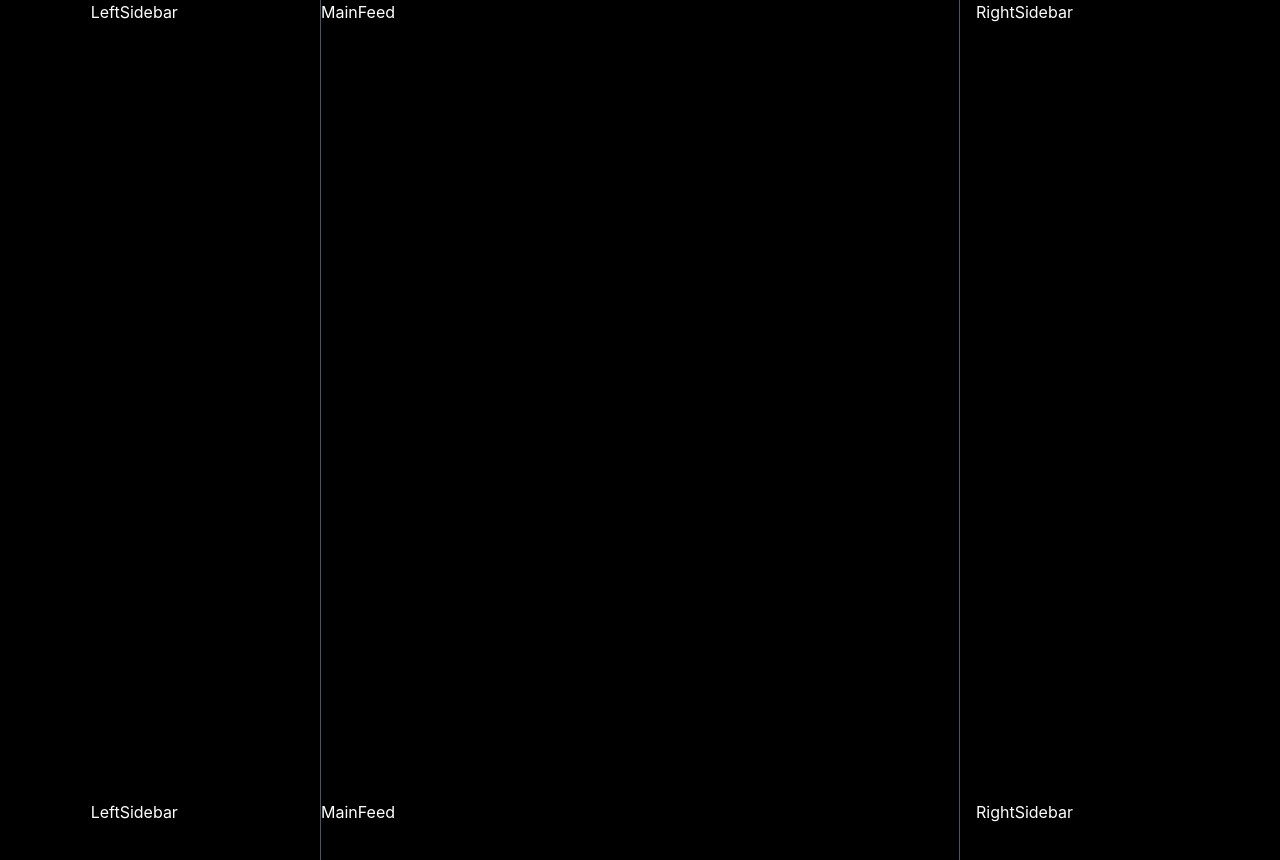
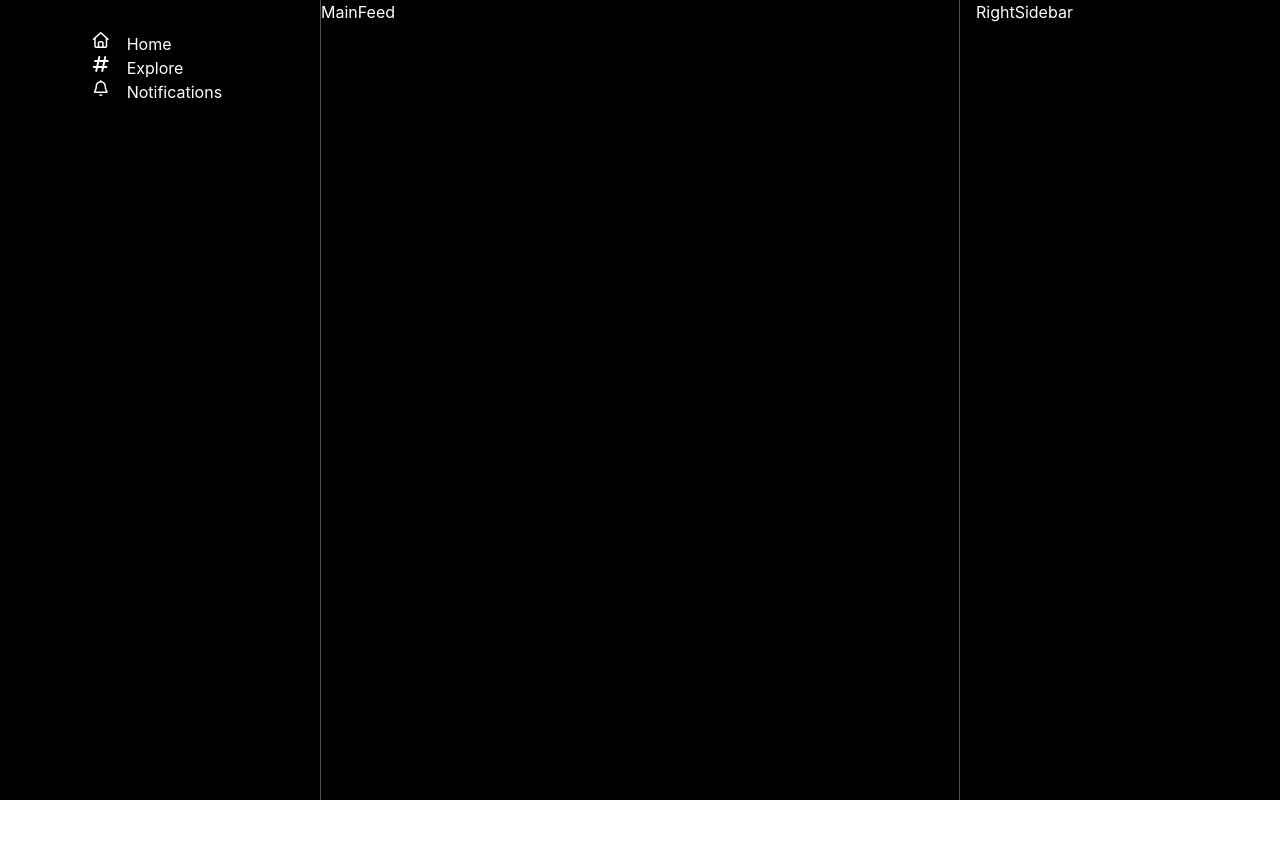
Before and after one commit to melisayagmuraksu/twitter, a React (Vite) app: page /home in a window 1280 px wide. Shown: the top 860 px of the page. After the commit the page ends 800 px from the top, so only its background shows below. Built offline with nearby package versions, Linux system fonts and the light colour scheme.

Commit message:
add left nav menu -basic version

```diff
--- a/index.html
+++ b/index.html
@@ -5,6 +5,7 @@
     <link rel="icon" type="image/svg+xml" href="/favicon.svg" />
     <meta name="viewport" content="width=device-width, initial-scale=1.0" />
     <title>twitter</title>
+    <link rel="stylesheet" href="https://cdnjs.cloudflare.com/ajax/libs/font-awesome/7.3.0/css/all.min.css" integrity="sha512-ApSLB1Pd3/bZN8fWB/RG9YhN/7bd9Hkf3AGaE2mPfebjrxagjuBtx2GcgdqIlJkUzwylBo61r9Xa9NmgBI0swA==" crossorigin="anonymous" referrerpolicy="no-referrer" />
   </head>
   <body>
     <div id="root"></div>
--- a/package.json
+++ b/package.json
@@ -10,9 +10,11 @@
     "preview": "vite preview"
   },
   "dependencies": {
+    "@fortawesome/fontawesome-free": "^7.3.1",
     "@tailwindcss/vite": "^4.3.3",
     "react": "^19.2.7",
     "react-dom": "^19.2.7",
+    "react-icons": "^5.7.0",
     "react-router-dom": "^5.3.4",
     "tailwindcss": "^4.3.3"
   },
--- a/src/App.jsx
+++ b/src/App.jsx
@@ -1,4 +1,4 @@
-import { Redirect, Route } from "react-router-dom/cjs/react-router-dom.min";
+import { Redirect, Route } from "react-router-dom";
 import Home from "./pages/Home";
 
 function App() {
@@ -11,7 +11,6 @@ function App() {
         <Route path="/home">
           <Home />
         </Route>
-        <Home />
       </div>
     </>
   );
--- a/src/components/LeftSidebar.jsx
+++ b/src/components/LeftSidebar.jsx
@@ -1,5 +1,14 @@
+import MenuItem from "./MenuItem";
+import { menu } from "../utils";
+
 function LeftSidebar() {
-  return <div className="w-1/6">LeftSidebar</div>;
+  return (
+    <div className="w-1/6 pt-8">
+      {menu.map((item, index) => (
+        <MenuItem key={index} item={item} />
+      ))}
+    </div>
+  );
 }
 
 export default LeftSidebar;
--- /dev/null
+++ b/src/components/MenuItem.jsx
@@ -0,0 +1,10 @@
+function MenuItem({ item }) {
+  return (
+    <div className="flex gap-4">
+      <i className={item.icon}></i>
+      <span>{item.title}</span>
+    </div>
+  );
+}
+
+export default MenuItem;
--- /dev/null
+++ b/src/utils.js
@@ -0,0 +1,14 @@
+export const menu = [
+    {
+        icon : "fa-regular fa-house",
+        title: "Home",
+    },
+    {
+        icon : "fa-solid fa-hashtag",
+        title: "Explore",
+    },
+    {
+        icon : "fa-regular fa-bell",
+        title: "Notifications",
+    },
+]
```
Also changed, not shown: 1 other file (tests, documents, lock files or other folders).
